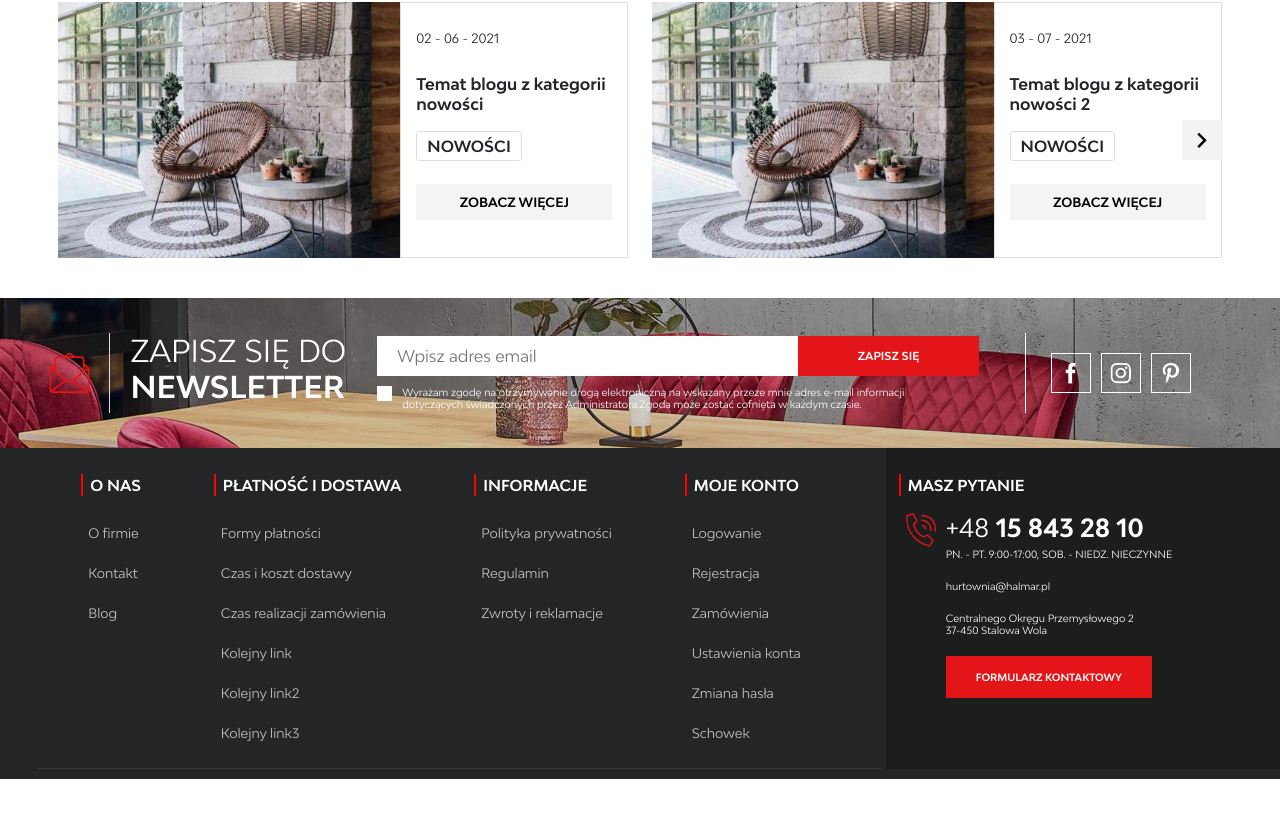
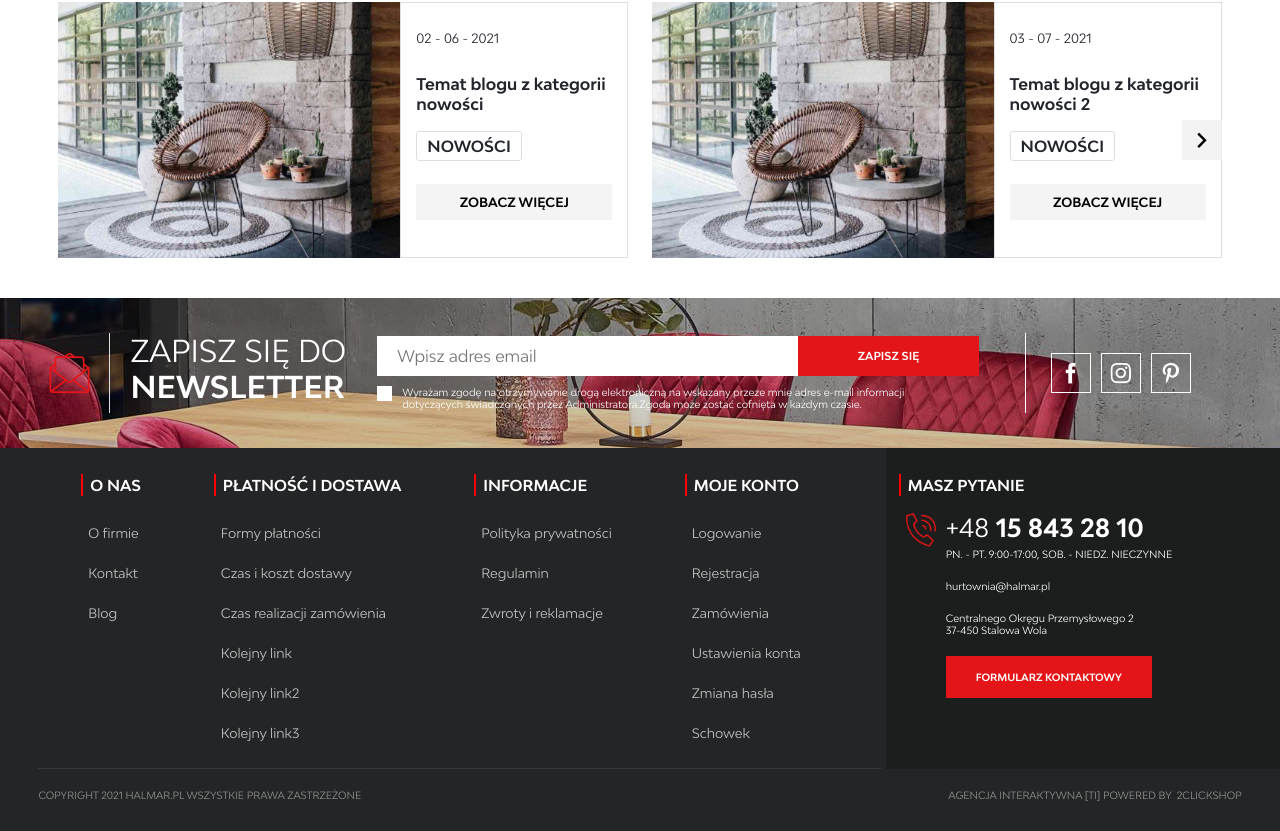
Before and after one commit to Cyklotymia/Halmar, a React app: page / in a window 1280 px wide. Shown: the part 2961-3792 px from the top of the page. Before the commit the page ends 3740 px from the top, so only its background shows below. Built offline with nearby package versions, Linux system fonts and the light colour scheme.

Commit message:
copyrights

```diff
--- a/src/assets/scss/_footer.scss
+++ b/src/assets/scss/_footer.scss
@@ -193,7 +193,7 @@
     }
   }
   .footer__icons--container {
-    margin-top: 20px;
+    margin: 20px 0;
     @include flexParent(row, nowrap, center, center);
     width: 100%;
     @include for-size(xm){
@@ -264,3 +264,32 @@ font-weight: $font-w-bold;
     transform: rotate(-180deg);
   }
 }
+
+
+
+.footer__copyright{
+  padding-top: 20px;
+  text-transform: uppercase;
+  font-size: 10px;
+  color: #919191;
+  @include flexParent(column,nowrap,center,center);
+  @include for-size(xs){
+    border-top: 1px solid #919191 ;
+  @include flexParent(row,nowrap,space-between,center);
+
+  }
+  @include for-size(s){
+    border: none;
+  }
+  .footer__copyright-element{
+    padding-bottom: 20px;
+    .footer__copyright-element--link{
+      color:#919191 ;
+      transition: .3s;
+      margin-left: 5px;
+    }
+    .footer__copyright-element--link:hover{
+      color: $red-color;
+    }
+  }
+}
--- a/src/tools/Footer.jsx
+++ b/src/tools/Footer.jsx
@@ -55,6 +55,15 @@ function Footer() {
             </Link>
         </div>
       </div>
+      <div className="footer__copyright">
+    <span className="footer__copyright-element">
+    Copyright 2021 Halmar.pl Wszystkie prawa zastrzeżone
+    </span>
+    <span className="footer__copyright-element">
+    Agencja interaktywna [ti] Powered by
+  <Link to="/idk"className="footer__copyright-element--link">2ClickShop</Link>
+    </span>
+      </div>
     </div>
   );
 }
```
